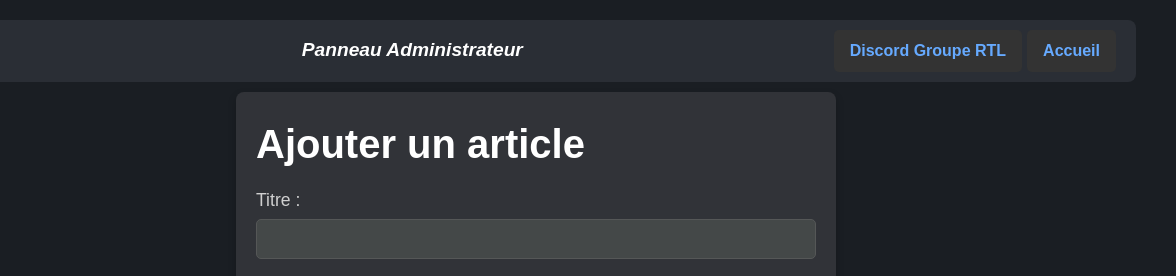
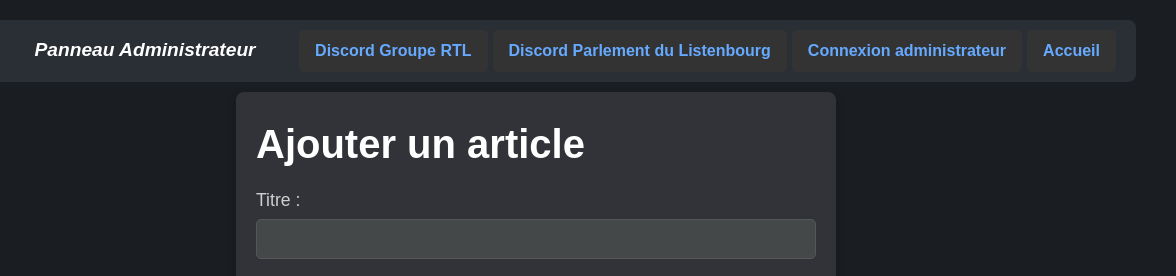
Before and after one commit to Tris-250/RTL-World, a plain HTML site: page admin.html in a window 1280 px wide. Shown: the top 276 px of the page, 104-1280 px from the left. Drawn offline with Linux system fonts and the light colour scheme; no server answers.

Commit message:
Amélioration du bandeau
Optimisation du bandeau du site web RTL World.

```diff
--- a/admin.html
+++ b/admin.html
@@ -12,7 +12,10 @@
         <img src="logo.png" alt="Logo du journal" class="logo">
         <span class="page-title">Panneau Administrateur</span>
         <a href="https://discord.gg/dttgPJzTmK" class="header-button">Discord Groupe RTL</a>
+        <a href="https://discord.gg/VnjaETmxD2" class="header-button">Discord Parlement du Listenbourg</a>
+        <a href="login.html" class="header-button">Connexion administrateur</a>
         <a href="." class="header-button">Accueil</a>
+
     </header>
     <form id="articleForm">
         <h1>Ajouter un article</h1>
```
Also changed, not shown: article.html (+3 -0 lines), index.html (+0 -1 lines), login.html (+2 -0 lines), signup.html (+3 -0 lines).
